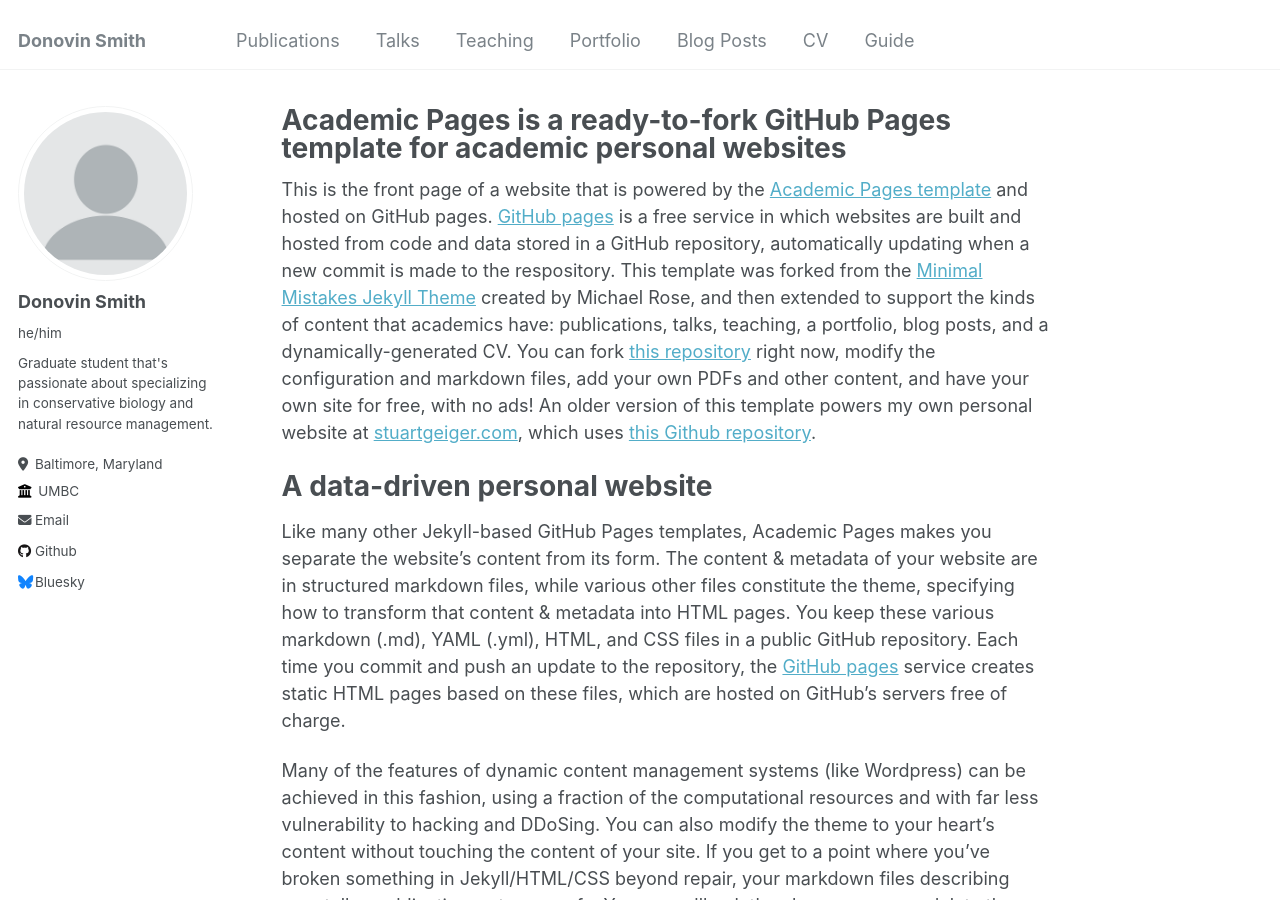
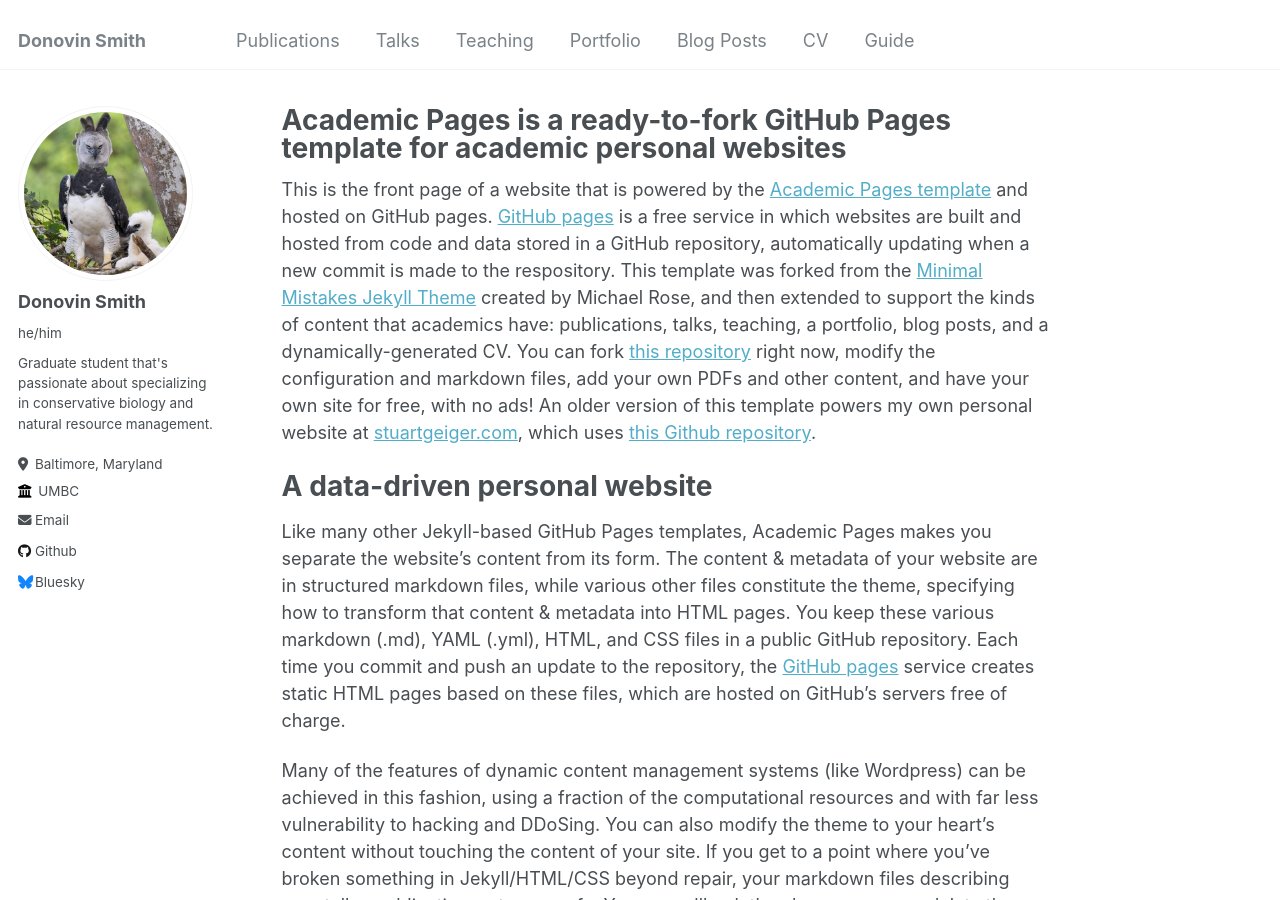
Before and after one commit to Donovin89/Donovin89.github.io, a Jekyll site: the page built from _pages/about.md, in a window 1280 px wide and 900 px high. Built offline with Jekyll 4.4.1, drawn with Linux system fonts in a browser that asks for light colours.

Commit message:
Update _config.yml

```diff
--- a/_config.yml
+++ b/_config.yml
@@ -21,7 +21,7 @@
 #               Additional customization can be done by editing /_includes/author-profile.html
 author:
   # Biographic information
-  avatar           : "profile.png"
+  avatar           : "2raw9omjjfa61.jpg"
   name             : "Donovin Smith"
   pronouns         :  "he/him"
   bio              : "Graduate student that's passionate about specializing in conservative biology and natural resource management."
```
